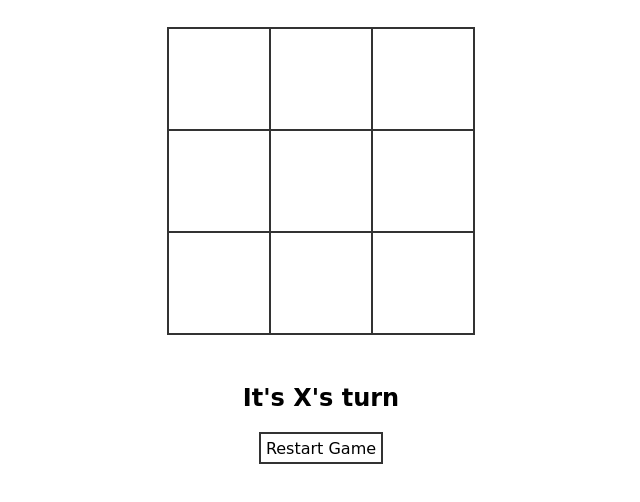
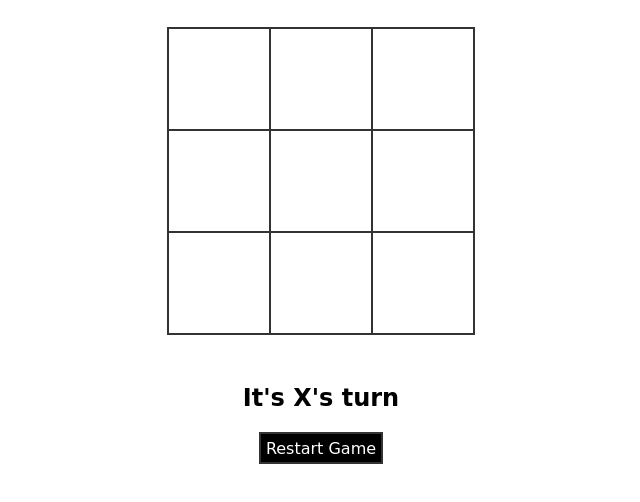
Before and after one commit to ashukumar2001/TicTacToe, a plain HTML site: page index.html in a window 1280 px wide. In both pictures the pointer is over the button "Restart Game". Shown: the part 70-572 px from the top of the page, without its empty margins (319-959 px from the left). Drawn offline with Linux system fonts and the light colour scheme.

Commit message:
Hove effect added on restrat game button

```diff
--- a/style.css
+++ b/style.css
@@ -26,4 +26,9 @@ section {
     font-size: 1rem;
     padding: 0.3rem;
     font-family: cursive;
+    transition: all .5s;
 }
+.game--restart:hover {
+    background: black;
+    color: white;
+}
```
